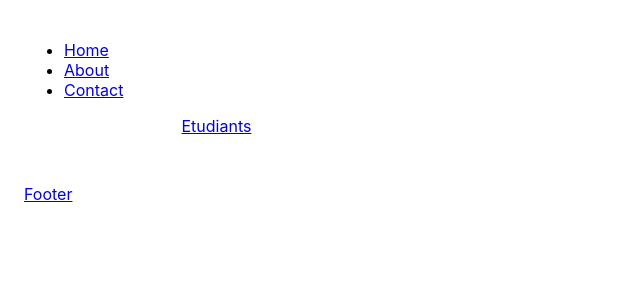
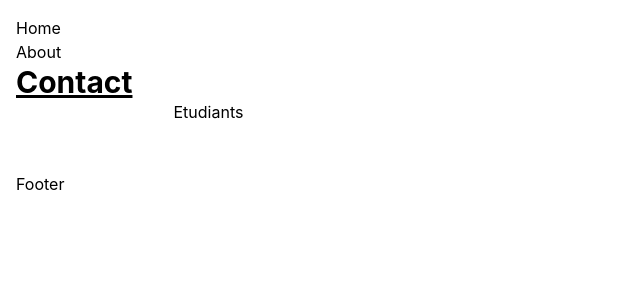
Before and after one commit to jojo-math/friandiseApp-angular, an Angular app: page / in a window 1280 px wide. Shown: the top 300 px of the page, without its empty margins (0-640 px from the left). Built offline with nearby package versions, Linux system fonts and the light colour scheme.

Commit message:
Installation de tailwindCSS

```diff
--- a/package.json
+++ b/package.json
@@ -28,7 +28,10 @@
     "@angular/forms": "^20.2.0",
     "@angular/platform-browser": "^20.2.0",
     "@angular/router": "^20.2.0",
+    "@tailwindcss/postcss": "^4.1.13",
+    "postcss": "^8.5.6",
     "rxjs": "~7.8.0",
+    "tailwindcss": "^4.1.13",
     "tslib": "^2.3.0",
     "zone.js": "~0.15.0"
   },
--- a/src/app/app.html
+++ b/src/app/app.html
@@ -13,7 +13,7 @@
       <ul>
         <li><a href="/">Home</a></li>
         <li><a href="about">About</a></li>
-        <li><a href="contact">Contact</a></li>
+        <li><a href="contact" class="text-3xl font-bold underline">Contact</a></li>
       </ul>
     </nav>
   </header>
--- a/src/styles.scss
+++ b/src/styles.scss
@@ -1 +1,2 @@
 /* You can add global styles to this file, and also import other style files */
+@import 'tailwindcss';
```
Also changed, not shown: .postcssrc.json (added), 1 other file (tests, documents, lock files or other folders).
